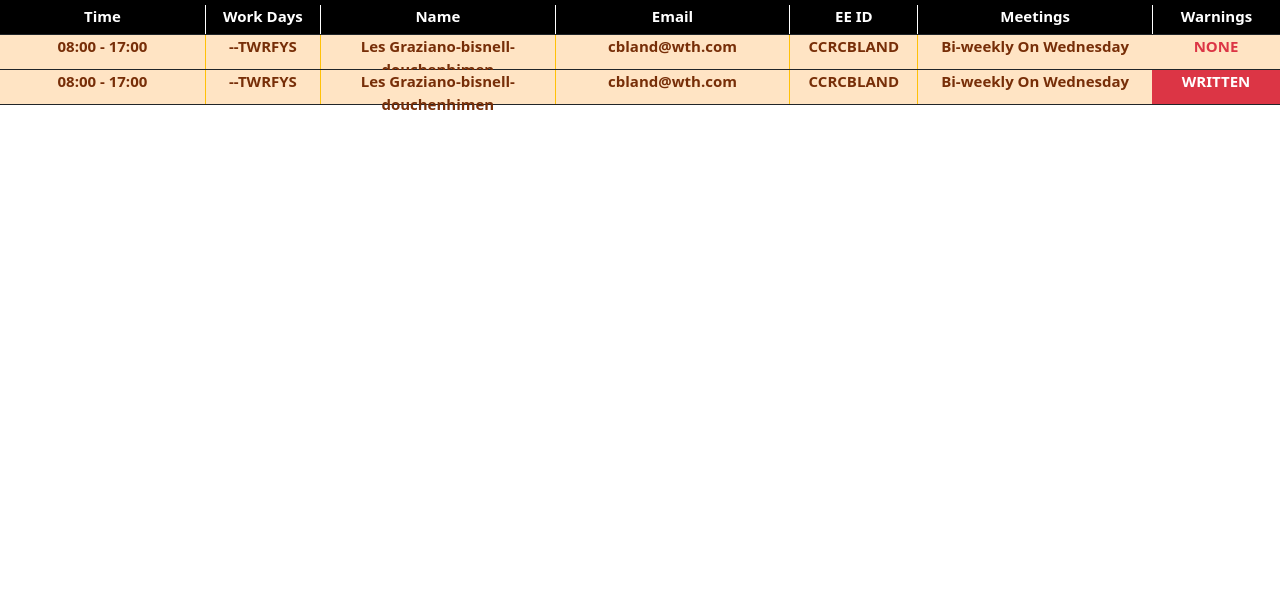
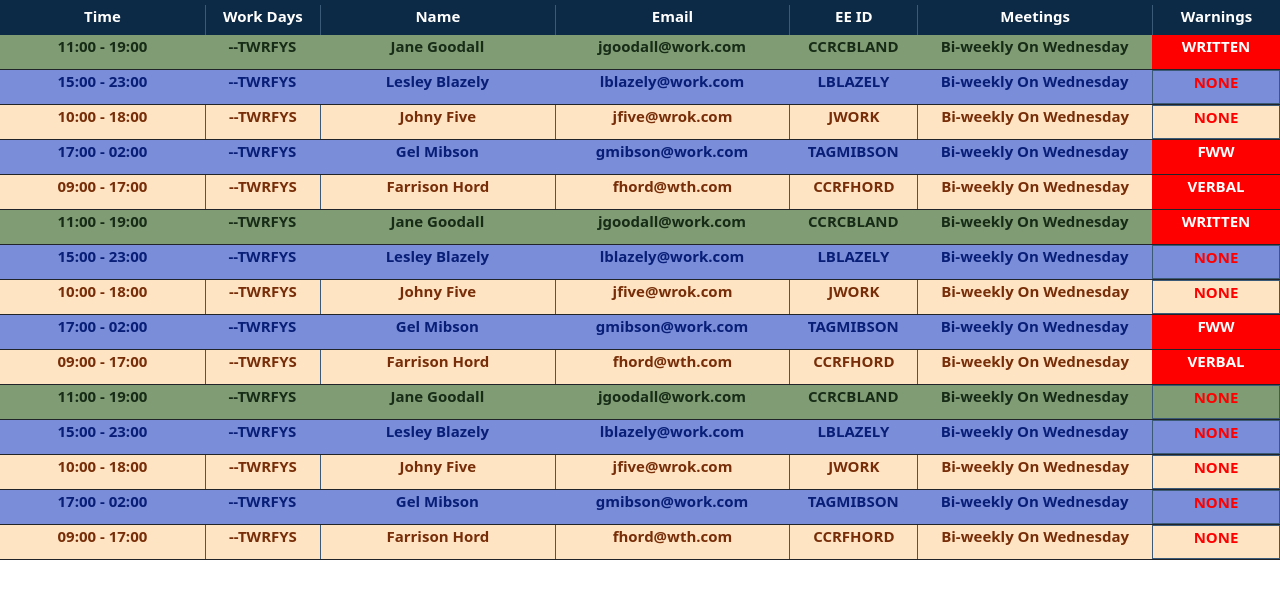
Before and after one commit to cwilliamson29/MyTeam-Manager, a React (Vite) app: page / in a window 1280 px wide. Shown: the top 598 px of the page. Built offline with nearby package versions, Linux system fonts and the light colour scheme.

Commit message:
Added dummy data, added keys for map, fixed coloring

```diff
--- a/src/App.tsx
+++ b/src/App.tsx
@@ -2,35 +2,16 @@ import './css/App.css'
 import './css/employeeList.css'
 import EmployeeList from "./components/EmployeeList";
 import EmployeeListTitle from "./components/EmployeeListTitle";
+import {dummyData} from "./helpers/dummyData";
 
 function App() {
-
-    let emp = {
-        hours: {
-            start: "08:00",
-            end: "17:00",
-        },
-        days: "--TWRFYS",
-        name: {first: "les", last: "graziano-bisnell-douchenhimen", reorder: false},
-        email: "cbland@wth.com",
-        EEID: "ccrcbland",
-        meetings: {when: "bi-weekly", onDay: "wednesday"},
-        warnings: "Written"
-    };
 
     return (
         <div className="App col d-md-flex flex-md-column justify-content-between">
             <EmployeeListTitle/>
-            <EmployeeList
-                time={emp.hours}
-                days={emp.days}
-                name={emp.name}
-                email={emp.email}
-                EEID={emp.EEID}
-                meetings={emp.meetings}
-                warnings="none"
-            />
-            <EmployeeList
+            {dummyData.map((emp, i) => {
+                return <EmployeeList
+                    id={i}
                     time={emp.hours}
                     days={emp.days}
                     name={emp.name}
@@ -39,6 +20,7 @@ function App() {
                     meetings={emp.meetings}
                     warnings={emp.warnings}
                 />
+            })}
         </div>
     )
 }
--- a/src/components/EmployeeList.tsx
+++ b/src/components/EmployeeList.tsx
@@ -3,6 +3,7 @@ import {employeeMeetings, employeeName, employeeTime} from "../interfaces/employ
 import {colorOfDay, titleCase} from "../helpers/employeeList-helpers";
 
 interface Props {
+    id: number;
     time: employeeTime;
     days: string;
     name: employeeName;
@@ -12,26 +13,26 @@ interface Props {
     warnings: string;
 }
 
-function EmployeeList({time, days, name, email, EEID, meetings, warnings}: Props) {
+function EmployeeList({id, time, days, name, email, EEID, meetings, warnings}: Props) {
     const color = colorOfDay(time.start)
 
     return (
-        <div
-            className={color + " d-flex flex-row align-items-center border-bottom border-dark justify-content-between employee"}>
+        <div key={id}
+             className={color + " d-flex flex-row align-items-center border-bottom border-dark justify-content-between employee"}>
             <div className="col flex-grow-1 h-100 time">
                 {time.start + " - " + time.end}
             </div>
-            <div className="col-sm border-start border-warning h-100 days">{days}</div>
-            <div className="col border-start border-warning h-100 name">
+            <div className={"border-" + color + " col-sm h-100 days"}>{days}</div>
+            <div className={"border-" + color + " col h-100 name"}>
                 {titleCase(`${name.first + " " + name.last}`)}
             </div>
-            <div className="col border-start border-warning h-100 email">{email}</div>
-            <div className="col border-start border-warning h-100 EEID">{EEID.toUpperCase()}</div>
-            <div className="col border-start border-warning h-100 meetings">
+            <div className={"border-" + color + " col h-100 email"}>{email}</div>
+            <div className={"border-" + color + " col h-100 EEID"}>{EEID.toUpperCase()}</div>
+            <div className={"border-" + color + " col h-100 meetings"}>
                 {titleCase(meetings.when + " on " + meetings.onDay)}
             </div>
             <div
-                className={warnings === "none" ? "col h-100 empWarnings text-danger" : "col h-100 empWarnings bg-danger"}>
+                className={warnings === "none" ? "col h-100 empWarningsNONE" : "col h-100 empWarnings"}>
                 {warnings.toUpperCase()}
             </div>
         </div>
--- a/src/components/EmployeeListTitle.tsx
+++ b/src/components/EmployeeListTitle.tsx
@@ -3,20 +3,20 @@ import React from "react";
 function EmployeeListTitle() {
     return (
         <div
-            className={"d-flex flex-row align-items-center border-bottom border-dark justify-content-between bg-black text-white title"}>
+            className={"d-flex flex-row align-items-center justify-content-between bg-slate text-white title"}>
             <div className="col flex-grow-1 h-100 time">
                 Time
             </div>
-            <div className="col-sm border-start border-white h-100 days">Work Days</div>
-            <div className="col border-start border-white h-100 name">
+            <div className="col-sm border-slate h-100 days">Work Days</div>
+            <div className="col border-slate h-100 name">
                 Name
             </div>
-            <div className="col border-start border-white h-100 email">Email</div>
-            <div className="col border-start border-white h-100 EEID">EE ID</div>
-            <div className="col border-start border-white h-100 meetings">
+            <div className="col start border-slate h-100 email">Email</div>
+            <div className="col border-slate h-100 EEID">EE ID</div>
+            <div className="col border-slate h-100 meetings">
                 Meetings
             </div>
-            <div className="col h-100 border-start border-white empWarnings">
+            <div className="col h-100 border-slate titleWarnings">
                 Warnings
             </div>
         </div>
--- a/src/css/employeeList.css
+++ b/src/css/employeeList.css
@@ -1,3 +1,4 @@
+/* Containers */
 .employee {
     height: 35px;
     font-weight: bold;
@@ -12,6 +13,41 @@
     font-size: 15px;
     padding-top: 5px;
 }
+
+/* Backgrounds and Borders */
+.bg-slate {
+    background: #0c2945
+}
+
+.border-slate {
+    border-left-style: solid;
+    border-left-color: #3b5a77;
+    border-left-width: thin;
+}
+
+/* Time of day Colorings */
+.morning {
+    background: #ffe4c4;
+    color: #772e08;
+}
+
+.midDay {
+    background: #7f9c74;
+    color: #172b16;
+}
+
+.evening {
+    background: #798dd8;
+    color: #081e77;
+}
+
+.border-morning {
+    border-left-style: solid;
+    border-left-color: #3b5a77;
+    border-left-width: thin;
+}
+
+/* Child elements of the containers */
 
 .pad {
     padding-top: 5px;
@@ -33,17 +69,21 @@
     max-width: 10% !important;
 }
 
-.morning {
-    background: #ffe4c4;
-    color: #772e08;
+.titleWarnings {
+    max-width: 10% !important;
+
 }
 
 .empWarnings {
+    background: red;
     color: white;
     max-width: 10% !important;
 }
 
 .empWarningsNONE {
-    color: white;
+    color: red;
     max-width: 10% !important;
+    border-style: solid;
+    border-color: #3b5a77;
+    border-width: thin;
 }
--- /dev/null
+++ b/src/helpers/dummyData.tsx
@@ -0,0 +1,182 @@
+export let dummyData = [
+    {
+        hours: {
+            start: "11:00",
+            end: "19:00",
+        },
+        days: "--TWRFYS",
+        name: {first: "jane", last: "goodall"},
+        email: "jgoodall@work.com",
+        EEID: "ccrcbland",
+        meetings: {when: "bi-weekly", onDay: "wednesday"},
+        warnings: "written"
+    },
+    {
+        hours: {
+            start: "15:00",
+            end: "23:00",
+        },
+        days: "--TWRFYS",
+        name: {first: "lesley", last: "blazely"},
+        email: "lblazely@work.com",
+        EEID: "lblazely",
+        meetings: {when: "bi-weekly", onDay: "wednesday"},
+        warnings: "none"
+    },
+    {
+        hours: {
+            start: "10:00",
+            end: "18:00",
+        },
+        days: "--TWRFYS",
+        name: {first: "johny", last: "five"},
+        email: "jfive@wrok.com",
+        EEID: "jwork",
+        meetings: {when: "bi-weekly", onDay: "wednesday"},
+        warnings: "none"
+    },
+    {
+        hours: {
+            start: "17:00",
+            end: "02:00",
+        },
+        days: "--TWRFYS",
+        name: {first: "gel", last: "mibson"},
+        email: "gmibson@work.com",
+        EEID: "tagmibson",
+        meetings: {when: "bi-weekly", onDay: "wednesday"},
+        warnings: "fww"
+    },
+    {
+        hours: {
+            start: "09:00",
+            end: "17:00",
+        },
+        days: "--TWRFYS",
+        name: {first: "farrison", last: "hord"},
+        email: "fhord@wth.com",
+        EEID: "ccrfhord",
+        meetings: {when: "bi-weekly", onDay: "wednesday"},
+        warnings: "verbal"
+    },
+    {
+        hours: {
+            start: "11:00",
+            end: "19:00",
+        },
+        days: "--TWRFYS",
+        name: {first: "jane", last: "goodall"},
+        email: "jgoodall@work.com",
+        EEID: "ccrcbland",
+        meetings: {when: "bi-weekly", onDay: "wednesday"},
+        warnings: "written"
+    },
+    {
+        hours: {
+            start: "15:00",
+            end: "23:00",
+        },
+        days: "--TWRFYS",
+        name: {first: "lesley", last: "blazely"},
+        email: "lblazely@work.com",
+        EEID: "lblazely",
+        meetings: {when: "bi-weekly", onDay: "wednesday"},
+        warnings: "none"
+    },
+    {
+        hours: {
+            start: "10:00",
+            end: "18:00",
+        },
+        days: "--TWRFYS",
+        name: {first: "johny", last: "five"},
+        email: "jfive@wrok.com",
+        EEID: "jwork",
+        meetings: {when: "bi-weekly", onDay: "wednesday"},
+        warnings: "none"
+    },
+    {
+        hours: {
+            start: "17:00",
+            end: "02:00",
+        },
+        days: "--TWRFYS",
+        name: {first: "gel", last: "mibson"},
+        email: "gmibson@work.com",
+        EEID: "tagmibson",
+        meetings: {when: "bi-weekly", onDay: "wednesday"},
+        warnings: "fww"
+    },
+    {
+        hours: {
+            start: "09:00",
+            end: "17:00",
+        },
+        days: "--TWRFYS",
+        name: {first: "farrison", last: "hord"},
+        email: "fhord@wth.com",
+        EEID: "ccrfhord",
+        meetings: {when: "bi-weekly", onDay: "wednesday"},
+        warnings: "verbal"
+    },
+    {
+        hours: {
+            start: "11:00",
+            end: "19:00",
+        },
+        days: "--TWRFYS",
+        name: {first: "jane", last: "goodall"},
+        email: "jgoodall@work.com",
+        EEID: "ccrcbland",
+        meetings: {when: "bi-weekly", onDay: "wednesday"},
+        warnings: "none"
+    },
+    {
+        hours: {
+            start: "15:00",
+            end: "23:00",
+        },
+        days: "--TWRFYS",
+        name: {first: "lesley", last: "blazely"},
+        email: "lblazely@work.com",
+        EEID: "lblazely",
+        meetings: {when: "bi-weekly", onDay: "wednesday"},
+        warnings: "none"
+    },
+    {
+        hours: {
+            start: "10:00",
+            end: "18:00",
+        },
+        days: "--TWRFYS",
+        name: {first: "johny", last: "five"},
+        email: "jfive@wrok.com",
+        EEID: "jwork",
+        meetings: {when: "bi-weekly", onDay: "wednesday"},
+        warnings: "none"
+    },
+    {
+        hours: {
+            start: "17:00",
+            end: "02:00",
+        },
+        days: "--TWRFYS",
+        name: {first: "gel", last: "mibson"},
+        email: "gmibson@work.com",
+        EEID: "tagmibson",
+        meetings: {when: "bi-weekly", onDay: "wednesday"},
+        warnings: "none"
+    },
+    {
+        hours: {
+            start: "09:00",
+            end: "17:00",
+        },
+        days: "--TWRFYS",
+        name: {first: "farrison", last: "hord"},
+        email: "fhord@wth.com",
+        EEID: "ccrfhord",
+        meetings: {when: "bi-weekly", onDay: "wednesday"},
+        warnings: "none"
+    },
+];
--- a/src/helpers/employeeList-helpers.tsx
+++ b/src/helpers/employeeList-helpers.tsx
@@ -13,7 +13,9 @@ export const colorOfDay = (time: string) => {
     } else if (midDay.includes(t)) {
         return "midDay";
     } else if (evening.includes(t)) {
-        return "morning";
+        return "evening";
+    } else {
+        return "bg-black text-white"
     }
 };
 
--- a/src/interfaces/employeeInterface.tsx
+++ b/src/interfaces/employeeInterface.tsx
@@ -6,7 +6,6 @@ export interface employeeTime {
 export interface employeeName {
     first: string;
     last: string;
-    reorder: boolean;
 }
 
 export interface employeeMeetings {
```
Lines whose indentation alone changed are shown as unchanged.
